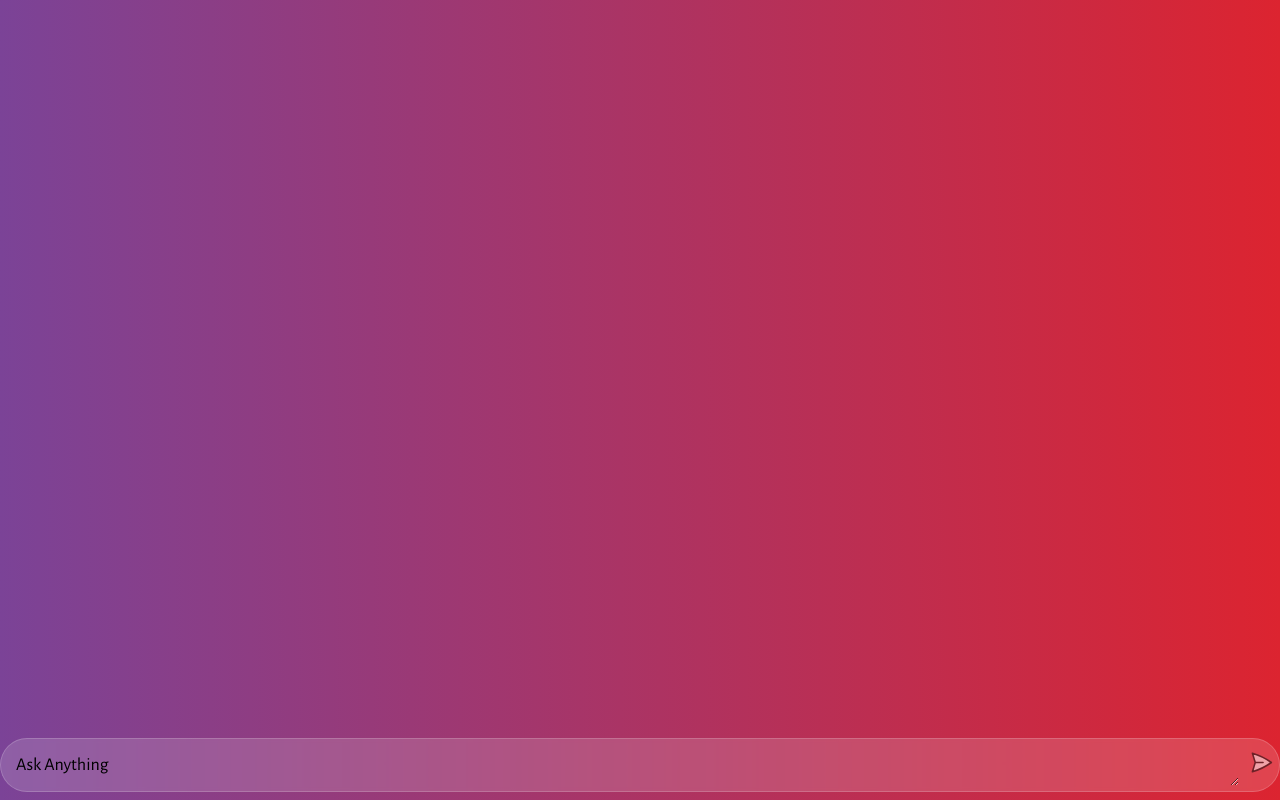
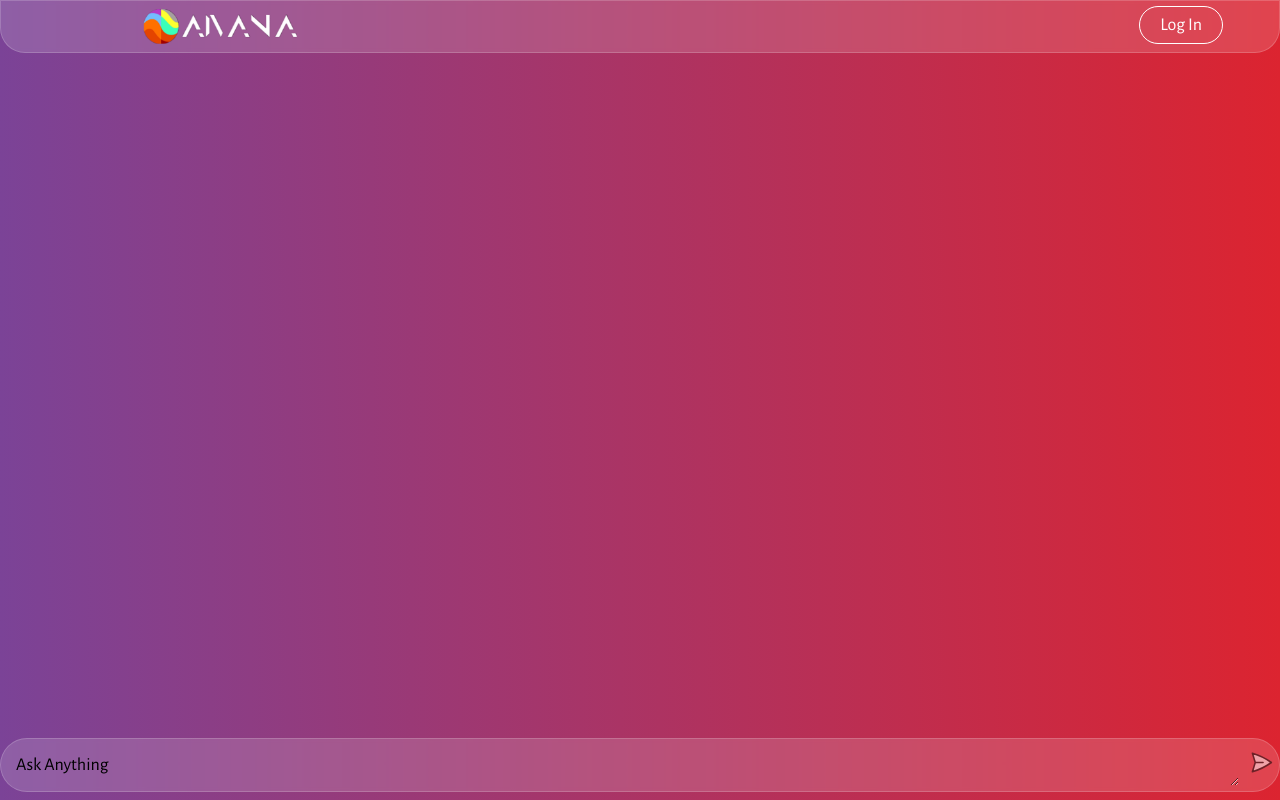
Before and after one commit to 20Sunny/ChatGPT3.0, a website built with Vite: page client/index.html in a window 1280 px wide. Built offline with nearby package versions, Linux system fonts and the light colour scheme.

Commit message:
Update index.html

```diff
--- a/client/index.html
+++ b/client/index.html
@@ -1 +1 @@
-<!DOCTYPE html><html lang="en" id="amca"><head> <meta charset="UTF-8" /> <link rel="icon" type="image" href="./assets/earth.png" /> <meta name="viewport" content="width=device-width, initial-scale=1.0" /> <title>Aivana</title> <link rel="stylesheet" href="style.css" /></head><body> <div class="cursor"></div> <div id="app"> <div id="chat_container"></div> <form><textarea name="prompt" rows="1" cols="1" placeholder="Ask Anything"></textarea><button type="submit"><img src="assets/send.svg" alt="send" /></form></div><script type="module" src="./script.js" async defer></script> </body></html>
+<!DOCTYPE html><html lang="en" id="amca"><head> <meta charset="UTF-8" /> <link rel="icon" type="image" href="./assets/earth.png" /> <meta name="viewport" content="width=device-width, initial-scale=1.0" /> <title>Aivana</title> <link rel="stylesheet" href="style.css" /></head><body> <div class="cursor"></div> <div id="app"> <div id="chat_container"><nav class="navbar"><ul id="navlist"><li><img src="assets/logo.png" alt="logo"></li><li></li><li></li><li><a href="#">Log In</a></li></ul></nav></div> <form><textarea name="prompt" rows="1" cols="1" placeholder="Ask Anything"></textarea><button type="submit"><img src="assets/send.svg" alt="send" /></form></div><script type="module" src="./script.js" async defer></script> </body></html>
```
